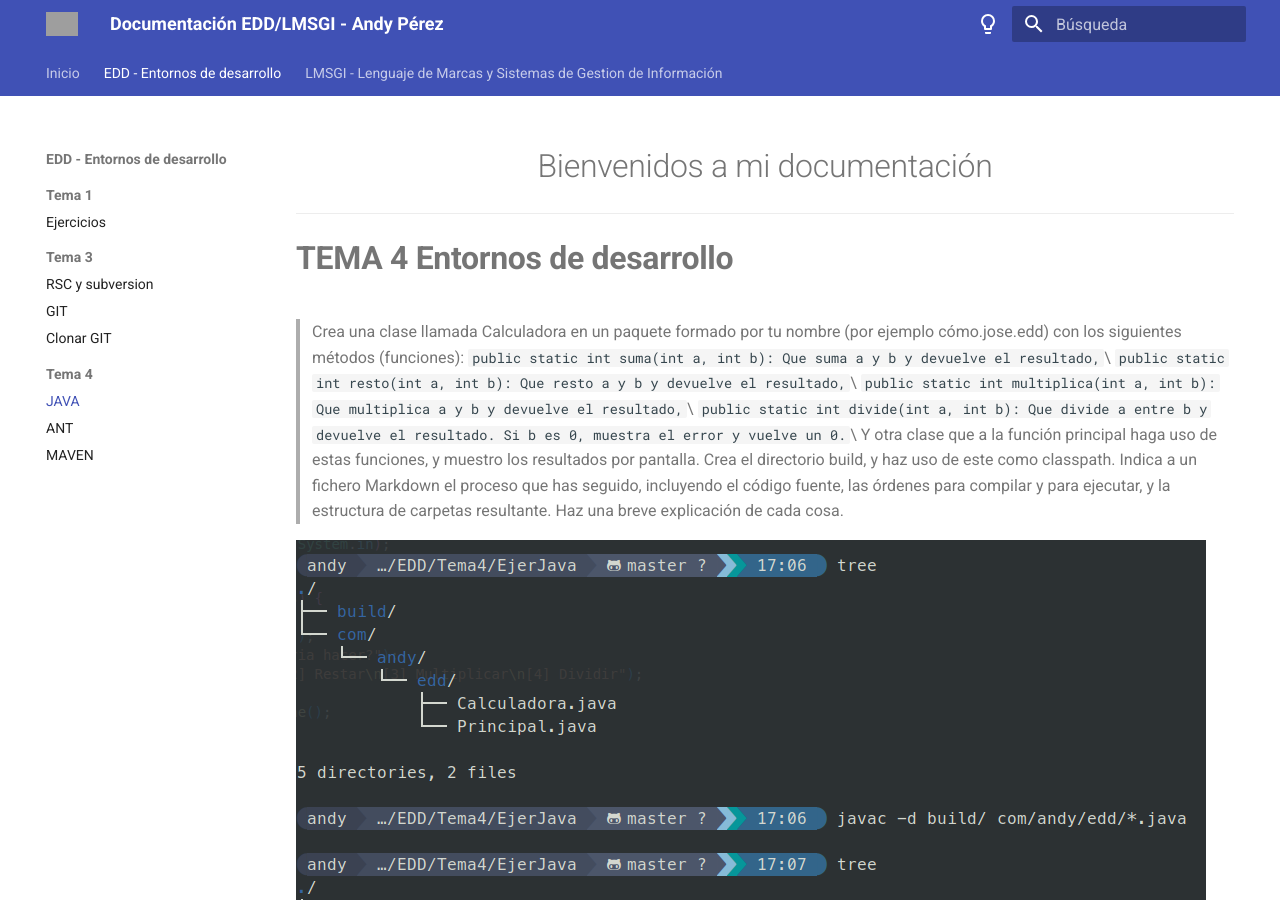
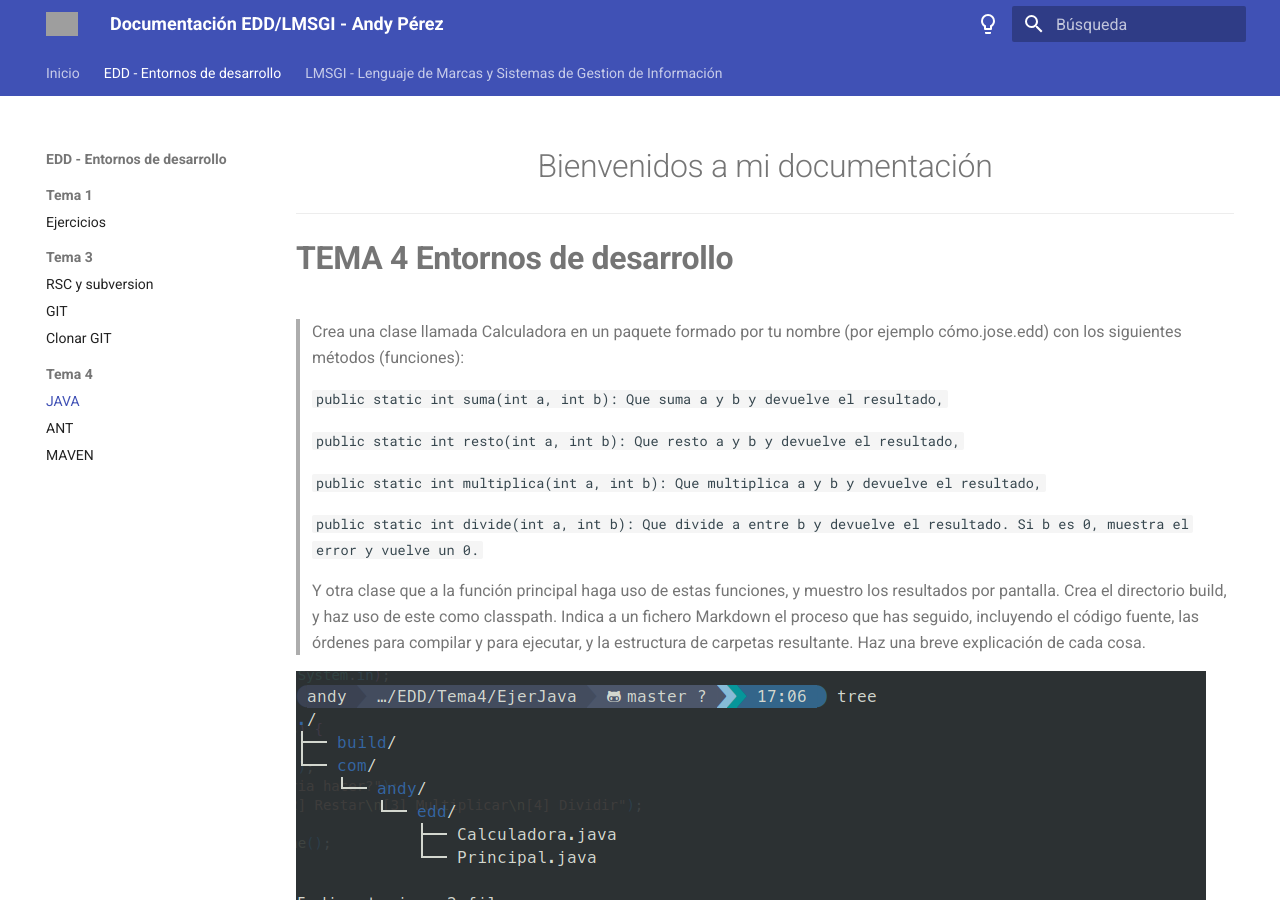
Before and after one commit to andypr97vlc/EDD_LMI, an MkDocs documentation site: the page built from docs/EDD/Tema4/java.md, in a window 1280 px wide and 900 px high. Built offline with MkDocs 1.6.1 and Material for MkDocs 9.7.7, drawn with Linux system fonts in a browser that asks for light colours; grey boxes are pictures that could not be loaded.

Commit message:
Editados Ejercicios

```diff
--- a/docs/EDD/Tema4/java.md
+++ b/docs/EDD/Tema4/java.md
@@ -1,10 +1,15 @@
 # **TEMA 4 Entornos de desarrollo**
 
 >Crea una clase llamada Calculadora en un paquete formado por tu nombre (por ejemplo cómo.jose.edd) con los siguientes métodos (funciones):
->`public static int suma(int a, int b): Que suma a y b y devuelve el resultado,`\
->`public static int resto(int a, int b): Que resto a y b y devuelve el resultado,`\
->`public static int multiplica(int a, int b): Que multiplica a y b y devuelve el resultado,`\
->`public static int divide(int a, int b): Que divide a entre b y devuelve el resultado. Si b es 0, muestra el error y vuelve un 0.`\
+
+>`public static int suma(int a, int b): Que suma a y b y devuelve el resultado,`
+
+>`public static int resto(int a, int b): Que resto a y b y devuelve el resultado,`
+
+>`public static int multiplica(int a, int b): Que multiplica a y b y devuelve el resultado,`
+
+>`public static int divide(int a, int b): Que divide a entre b y devuelve el resultado. Si b es 0, muestra el error y vuelve un 0.`
+
 >Y otra clase que a la función principal haga uso de estas funciones, y muestro los resultados por pantalla. Crea el directorio build, y haz uso de este como classpath. Indica a un fichero Markdown el proceso que has seguido, incluyendo el código fuente, las órdenes para compilar y para ejecutar, y la estructura de carpetas resultante. Haz una breve explicación de cada cosa.
 
 ![Java1](../../../recursos/EDDtema4/java1.png)
```
Also changed, not shown: docs/EDD/Tema3/GIT.md (+0 -2 lines), docs/EDD/Tema4/ant.md (+0 -2 lines).
